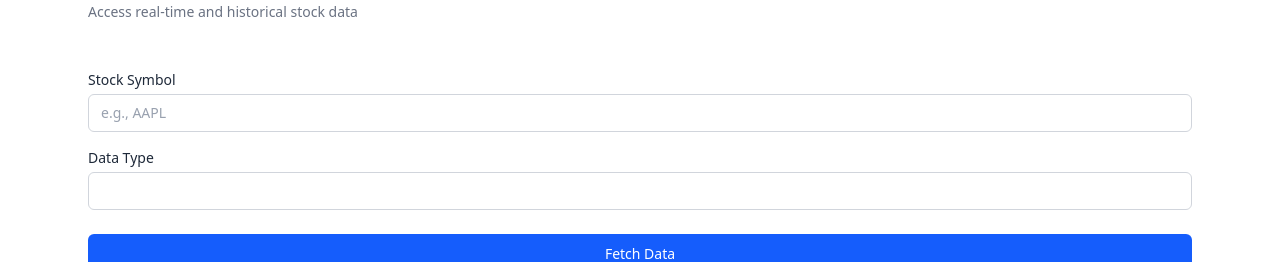
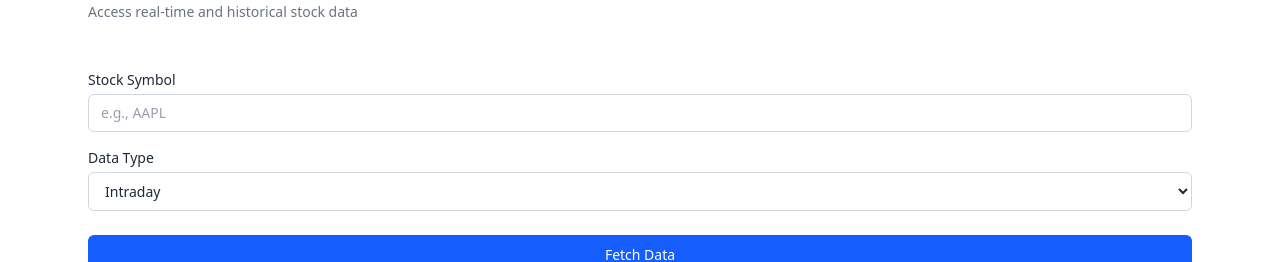
Before and after one commit to dchobarkar/alphaview, a Next.js app: page /core-stock in a window 1280 px wide. Shown: the part 139-401 px from the top of the page. Built offline with nearby package versions, Linux system fonts and the light colour scheme.

Commit message:
fix: add select component.

```diff
--- a/app/components/ui/Form.tsx
+++ b/app/components/ui/Form.tsx
@@ -1,8 +1,11 @@
+"use client";
+
 import React, { ReactNode } from "react";
 import { twMerge } from "tailwind-merge";
 
 import Input from "./Input";
 import Button from "./Button";
+import Select from "./Select";
 
 interface FormField {
   name: string;
@@ -25,6 +28,7 @@ interface FormProps {
   isLoading?: boolean;
   error?: string;
   children?: ReactNode;
+  initialValues?: Record<string, string>;
 }
 
 const Form = ({
@@ -35,9 +39,15 @@ const Form = ({
   isLoading,
   error,
   children,
+  initialValues = {},
 }: FormProps) => {
-  const [formData, setFormData] = React.useState<Record<string, string>>({});
+  const [formData, setFormData] =
+    React.useState<Record<string, string>>(initialValues);
   const [errors, setErrors] = React.useState<Record<string, string>>({});
+
+  React.useEffect(() => {
+    setFormData(initialValues);
+  }, [initialValues]);
 
   const handleChange = (
     e: React.ChangeEvent<HTMLInputElement | HTMLSelectElement>
@@ -58,13 +68,10 @@ const Form = ({
     field: FormField,
     value: string
   ): string | undefined => {
-    if (field.required && !value) {
-      return `${field.label} is required`;
-    }
+    if (field.required && !value) return `${field.label} is required`;
 
-    if (field.validation?.pattern && !field.validation.pattern.test(value)) {
+    if (field.validation?.pattern && !field.validation.pattern.test(value))
       return field.validation.message || `${field.label} is invalid`;
-    }
 
     return undefined;
   };
@@ -73,11 +80,10 @@ const Form = ({
     e.preventDefault();
 
     const newErrors: Record<string, string> = {};
+
     fields.forEach((field) => {
       const error = validateField(field, formData[field.name] || "");
-      if (error) {
-        newErrors[field.name] = error;
-      }
+      if (error) newErrors[field.name] = error;
     });
 
     if (Object.keys(newErrors).length > 0) {
@@ -91,11 +97,31 @@ const Form = ({
   return (
     <form onSubmit={handleSubmit} className={twMerge("space-y-6", className)}>
       {error && (
-        <div className="p-4 text-red-500 bg-red-50 rounded-md">{error}</div>
+        <div className="p-4 text-red-500 bg-red-50 rounded-md" role="alert">
+          {error}
+        </div>
       )}
 
       <div className="space-y-4">
-        {fields.map((field) => (
+        {fields.map((field) => {
+          if (field.type === "select" && field.options) {
+            return (
+              <Select
+                key={field.name}
+                label={field.label}
+                id={field.name}
+                name={field.name}
+                value={formData[field.name] || ""}
+                onChange={handleChange}
+                required={field.required}
+                error={errors[field.name]}
+                fullWidth
+                options={field.options}
+                placeholder={field.placeholder}
+              />
+            );
+          }
+          return (
             <Input
               key={field.name}
               label={field.label}
@@ -109,7 +135,8 @@ const Form = ({
               error={errors[field.name]}
               fullWidth
             />
-        ))}
+          );
+        })}
       </div>
 
       {children}
--- /dev/null
+++ b/app/components/ui/Select.tsx
@@ -0,0 +1,73 @@
+import React, { useId } from "react";
+import { twMerge } from "tailwind-merge";
+
+interface SelectOption {
+  value: string;
+  label: string;
+}
+
+interface SelectProps extends React.SelectHTMLAttributes<HTMLSelectElement> {
+  label?: string;
+  error?: string;
+  fullWidth?: boolean;
+  options: SelectOption[];
+  placeholder?: string;
+}
+
+const Select = ({
+  className,
+  label,
+  error,
+  fullWidth = false,
+  id,
+  options,
+  placeholder,
+  ...props
+}: SelectProps) => {
+  const autoId = useId();
+  const selectId = id || (label ? `select-${autoId}` : undefined);
+  const errorId = error ? `${selectId}-error` : undefined;
+
+  return (
+    <div className={twMerge("flex flex-col gap-1", fullWidth ? "w-full" : "")}>
+      {label && (
+        <label htmlFor={selectId} className="text-sm font-medium text-gray-800">
+          {label}
+        </label>
+      )}
+
+      <select
+        id={selectId}
+        aria-invalid={!!error}
+        aria-describedby={error ? errorId : undefined}
+        className={twMerge(
+          "rounded-md border border-gray-300 px-3 py-2 text-sm text-gray-800 bg-white focus:outline-none focus:ring-2 focus:ring-blue-500 focus:border-transparent",
+          error ? "border-red-500 focus:ring-red-500" : "",
+          fullWidth ? "w-full" : "",
+          className
+        )}
+        {...props}
+      >
+        {placeholder && (
+          <option value="" disabled>
+            {placeholder}
+          </option>
+        )}
+
+        {options.map((option) => (
+          <option key={option.value} value={option.value}>
+            {option.label}
+          </option>
+        ))}
+      </select>
+
+      {error && (
+        <p id={errorId} className="mt-1 text-sm text-red-500">
+          {error}
+        </p>
+      )}
+    </div>
+  );
+};
+
+export default Select;
```
Lines whose indentation alone changed are shown as unchanged.
